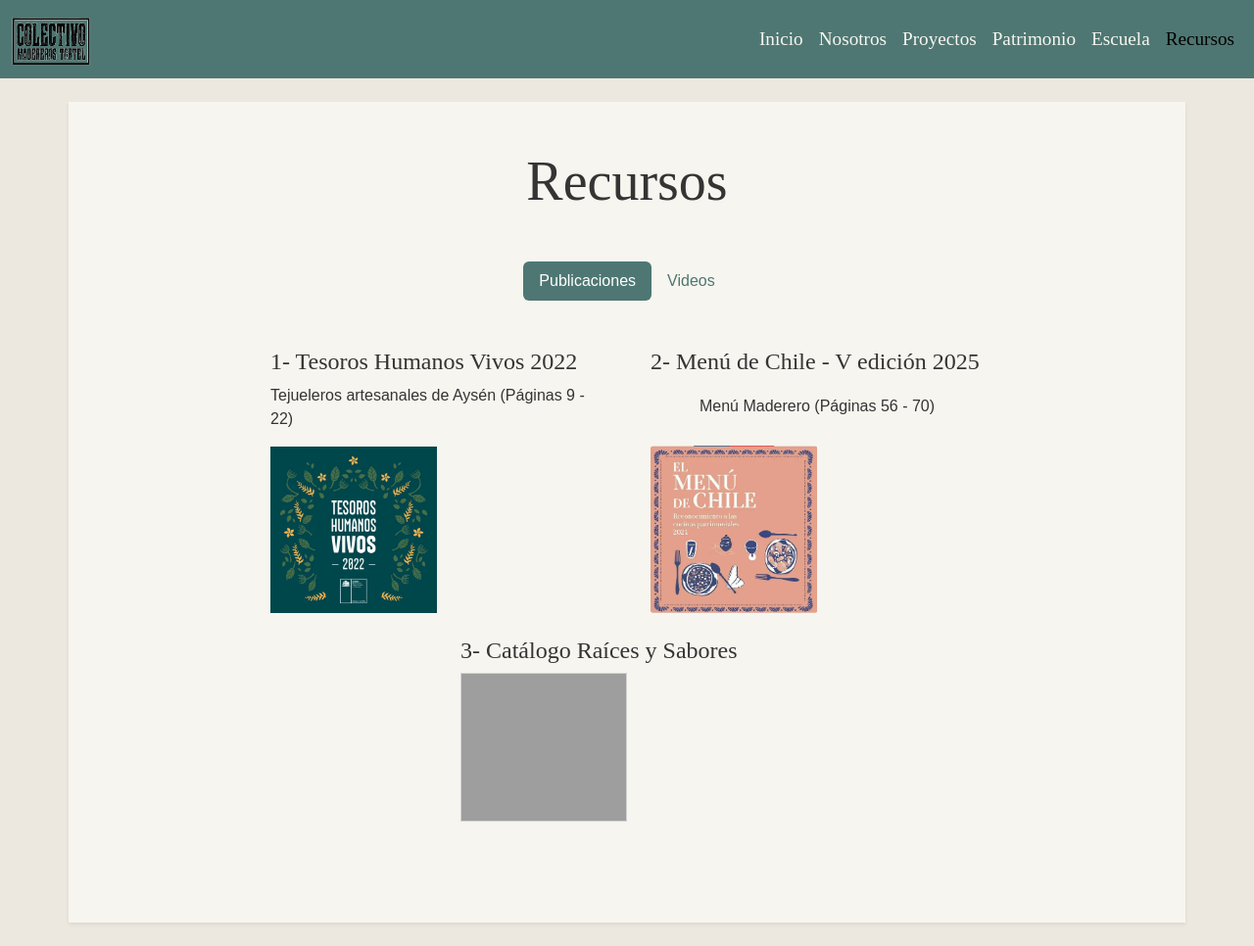
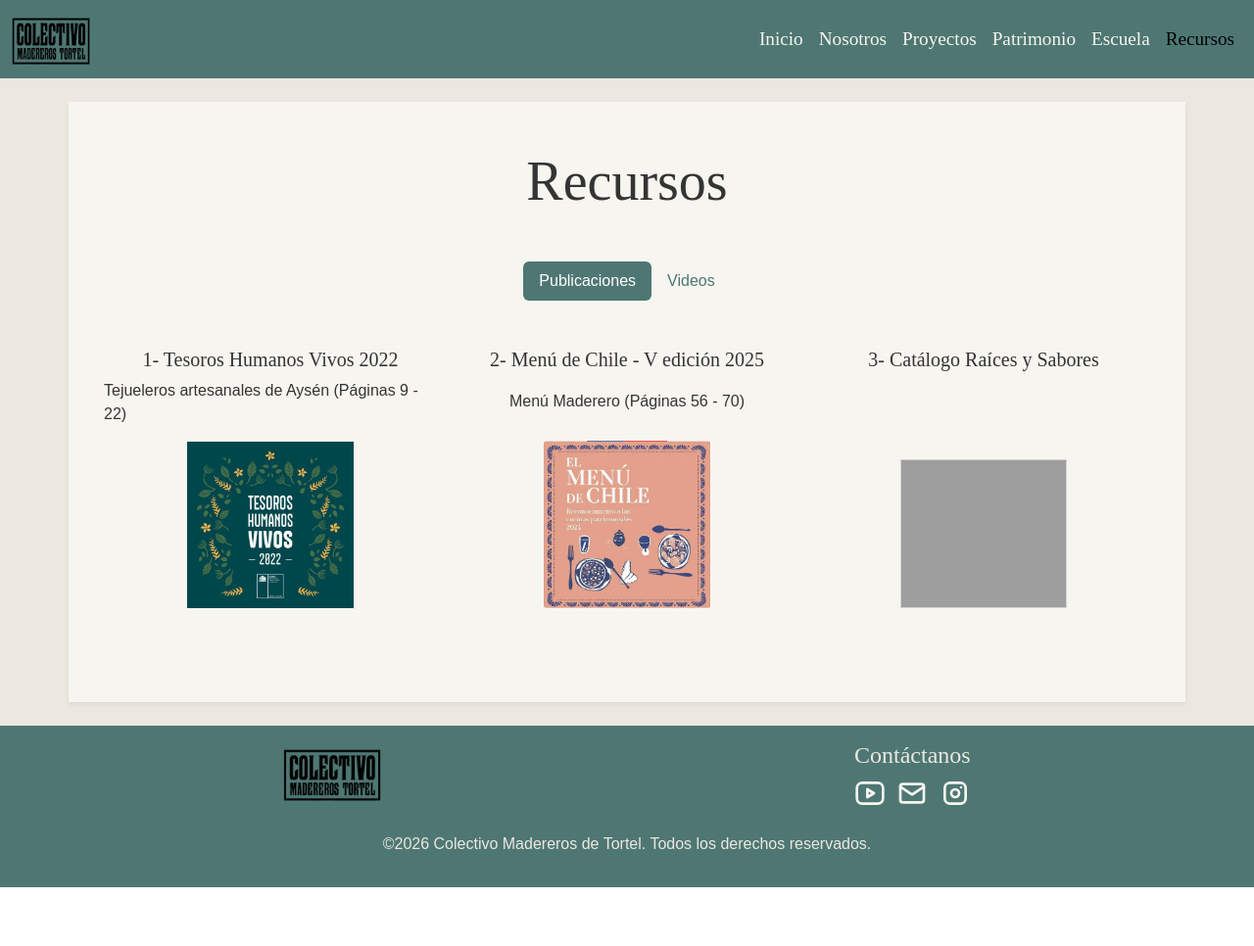
Before and after one commit to RamirezJM/Colectivo_Madereros_Tortel, a website built with Vite: page recursos.html in a window 1280 px wide. Shown: the whole page at 98% size. After the commit the page ends 906 px from the top, so only its background shows below. Built offline with nearby package versions, Linux system fonts and the light colour scheme; grey boxes are pictures that could not be loaded.

Commit message:
feat: agregar footer, modificar espacios recursos

```diff
--- a/recursos.html
+++ b/recursos.html
@@ -11,7 +11,7 @@
   <nav class="navbar navbar-expand-lg bg-primary">
     <div class="container-fluid">
       <a class="navbar-brand" href="index.html">
-        <img src="src/assets/images/logo2.png" alt="Logo" width="80" height="50" class="d-inline-block align-text-top">
+        <img src="src/assets/images/logo.png" alt="Logo" width="80" height="50" class="d-inline-block align-text-top">
       </a>
       <button class="navbar-toggler" type="button" data-bs-toggle="collapse" data-bs-target="#navbarNav"
         aria-controls="navbarNav" aria-expanded="false" aria-label="Toggle navigation">
@@ -64,29 +64,29 @@
           <div class="tab-pane fade show active" id="pills-publicaciones" role="tabpanel"
             aria-labelledby="pills-publicaciones-tab" tabindex="0">
             <div class="container my-5">
-              <div class="row gap-4 justify-content-center">
+              <div class="row g-4 justify-content-center">
                 <div class="col-sm-12 col-md-6 col-lg-4">
-                  <article class="d-flex flex-column justify-content-between h-100">
-                    <h2 class="fs-4">1- Tesoros Humanos Vivos 2022</h2>
+                  <article class="d-flex flex-column align-items-center justify-content-between h-100">
+                    <h2 class="fs-5">1- Tesoros Humanos Vivos 2022</h2>
                     <p>Tejueleros artesanales de Aysén (Páginas 9 - 22)</p>
-                    <a href="/docs/Tesoros_Humanos_Vivos_2022.pdf" target="_blank">
+                    <a href="/docs/Tesoros_Humanos_Vivos_2022.pdf" target="_blank" class="text-center">
                       <img src="src/assets/images/tesoros_humanos.webp" alt="" class="w-50">
                     </a>
                   </article>
                 </div>
                 <div class="col-sm-12 col-md-6 col-lg-4">
-                  <article class="d-flex flex-column justify-content-between h-100">
-                    <h2 class="fs-4">2- Menú de Chile - V edición 2025</h2>
+                  <article class="d-flex flex-column align-items-center justify-content-between h-100">
+                    <h2 class="fs-5">2- Menú de Chile - V edición 2025</h2>
                     <p>Menú Maderero (Páginas 56 - 70)</p>
-                    <a href="/docs/El_Menu_de_Chile_2024.pdf" target="_blank">
+                    <a href="/docs/El_Menu_de_Chile_2024.pdf" target="_blank" class="text-center">
                       <img src="src/assets/images/menu_chile.webp" alt="" class="w-50"></a>
                   </article>
                 </div>
                 <div class="col-sm-12 col-md-6 col-lg-4">
-                  <article>
-                    <h2 class="fs-4">3- Catálogo Raíces y Sabores</h2>
+                  <article class="d-flex flex-column align-items-center justify-content-between h-100">
+                    <h2 class="fs-5">3- Catálogo Raíces y Sabores</h2>
                     <iframe allowfullscreen="allowfullscreen" allow="autoplay; fullscreen; clipboard-write"
-                      scrolling="no" class="fp-iframe" style="border: 1px solid lightgray; width: 50%; "
+                      scrolling="no" class="fp-iframe" style="border: 1px solid lightgray; width: 50%; height: auto"
                       src="https://heyzine.com/flip-book/8f632b06e6.html"></iframe>
                   </article>
                 </div>
@@ -95,22 +95,24 @@
           </div>
           <div class="tab-pane fade" id="pills-videos" role="tabpanel" aria-labelledby="pills-videos-tab" tabindex="0">
             <div class="container my-5">
-              <div class="row justify-content-center gap-4">
-                <div class="col-md-8">
-                  <article>
-                    <h2 class="fs-4">1- Tesoros Humanos Vivos 2022</h2>
+              <div class="row justify-content-between g-4">
+                <div class="col-md-8 col-lg-6 ">
+                  <article class="d-flex flex-column align-items-center justify-content-between h-100">
+                    <h2 class="fs-5">1- Tesoros Humanos Vivos 2022</h2>
                     <p>Tejueleros artesanales de Aysén</p>
-                    <iframe width="560" height="315" src="https://www.youtube.com/embed/R9YSFHWmK84?si=Coage_UucKCQG2_W"
-                      title="YouTube video player" frameborder="0"
+                    <iframe width="75%" height="auto"
+                      src="https://www.youtube.com/embed/R9YSFHWmK84?si=Coage_UucKCQG2_W" title="YouTube video player"
+                      frameborder="0"
                       allow="accelerometer; autoplay; clipboard-write; encrypted-media; gyroscope; picture-in-picture; web-share"
                       referrerpolicy="strict-origin-when-cross-origin" allowfullscreen></iframe>
                   </article>
                 </div>
-                <div class="col-md-8">
-                  <article>
-                    <h2 class="fs-4">2- Menú de Chile</h2>
-                    <iframe width="560" height="315" src="https://www.youtube.com/embed/m15Y_g0UqtA?si=nCX9ohD5vvOe-non"
-                      title="YouTube video player" frameborder="0"
+                <div class="col-md-8 col-lg-6">
+                  <article class="d-flex flex-column align-items-center justify-content-between h-100">
+                    <h2 class="fs-5">2- Menú de Chile 2025</h2>
+                    <iframe width="75%" height="auto"
+                      src="https://www.youtube.com/embed/m15Y_g0UqtA?si=nCX9ohD5vvOe-non" title="YouTube video player"
+                      frameborder="0"
                       allow="accelerometer; autoplay; clipboard-write; encrypted-media; gyroscope; picture-in-picture; web-share"
                       referrerpolicy="strict-origin-when-cross-origin" allowfullscreen></iframe>
 
@@ -124,6 +126,29 @@
     </section>
   </main>
 
+  <footer class=" py-3 px-5 bg-primary text-light">
+    <div class="d-flex flex-nowrap flex-column align-items-center flex-md-row justify-content-around g-4">
+      <img src="src/assets/images/logo.png" alt="logo" class="logo-footer">
+      <div class="contacto d-flex flex-column align-items-center g-5">
+        <h4 class="mt-4 mt-md-0">Contáctanos</h4>
+        <div class="d-flex justify-content-between g-5 w-100">
+          <a href="https://www.youtube.com/@ColectivodeMadererosdeTortel" target="_blank" rel="noopener noreferrer">
+            <img src="src/assets/images/youtube.svg" alt="ícono youtube" class="social">
+          </a>
+          <a href="mailto:colectivomadereros.tortel@gmail.com" target="_blank" rel="noopener noreferrer">
+            <img src="src/assets/images/mail.svg" alt="ícono email" class="social">
+          </a>
+          <a href="https://www.instagram.com/colectivomadereros_tortel/" target="_blank" rel="noopener noreferrer">
+            <img src="src/assets/images/instagram.svg" alt="ícono instagram" class="social">
+          </a>
+        </div>
+      </div>
+    </div>
+    <p class="fs-6 fw-light w-100 text-center mt-4">&copy;2026 Colectivo Madereros de Tortel. Todos los derechos
+      reservados.
+    </p>
+  </footer>
+
   <script type="module" src="/src/main.js"></script>
 </body>
 
```
